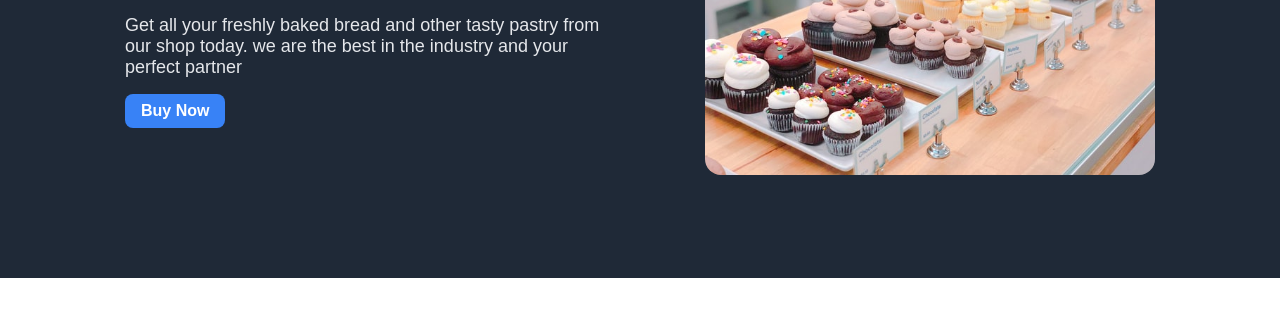
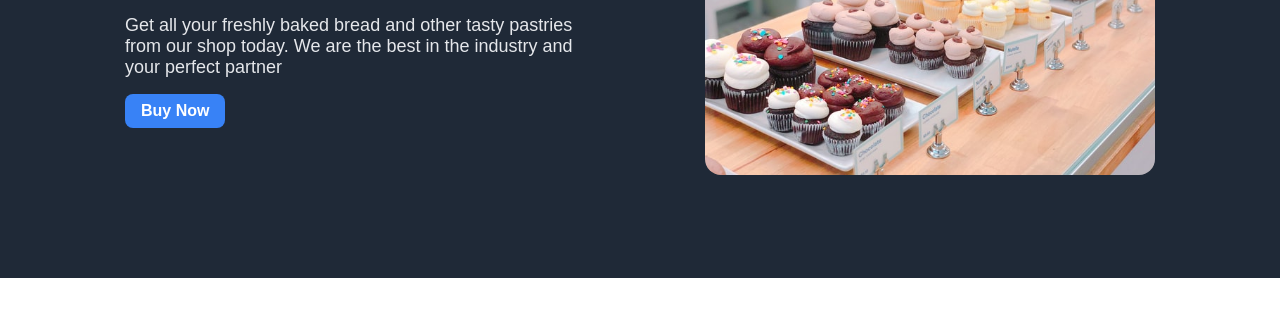
Before and after one commit to mark-akom/landing-page, a plain HTML site: page index.html in a window 1280 px wide. Shown: the part 322-658 px from the top of the page. Drawn offline with Linux system fonts and the light colour scheme.

Commit message:
Fixed some text issues in the hero text

```diff
--- a/index.html
+++ b/index.html
@@ -22,7 +22,7 @@
         <div class="header-intro">
             <div class="text-content">
                 <h1 class="heading">Bakery Shop With Class</h1>
-                <p class="intro-subtext">Get all your freshly baked bread and other tasty pastry from our shop today. we are the best in the industry and your perfect partner</p>
+                <p class="intro-subtext">Get all your freshly baked bread and other tasty pastries from our shop today. We are the best in the industry and your perfect partner</p>
                 <button class="btn">Buy Now</button>
             </div>
             <div class="img-container">
```
